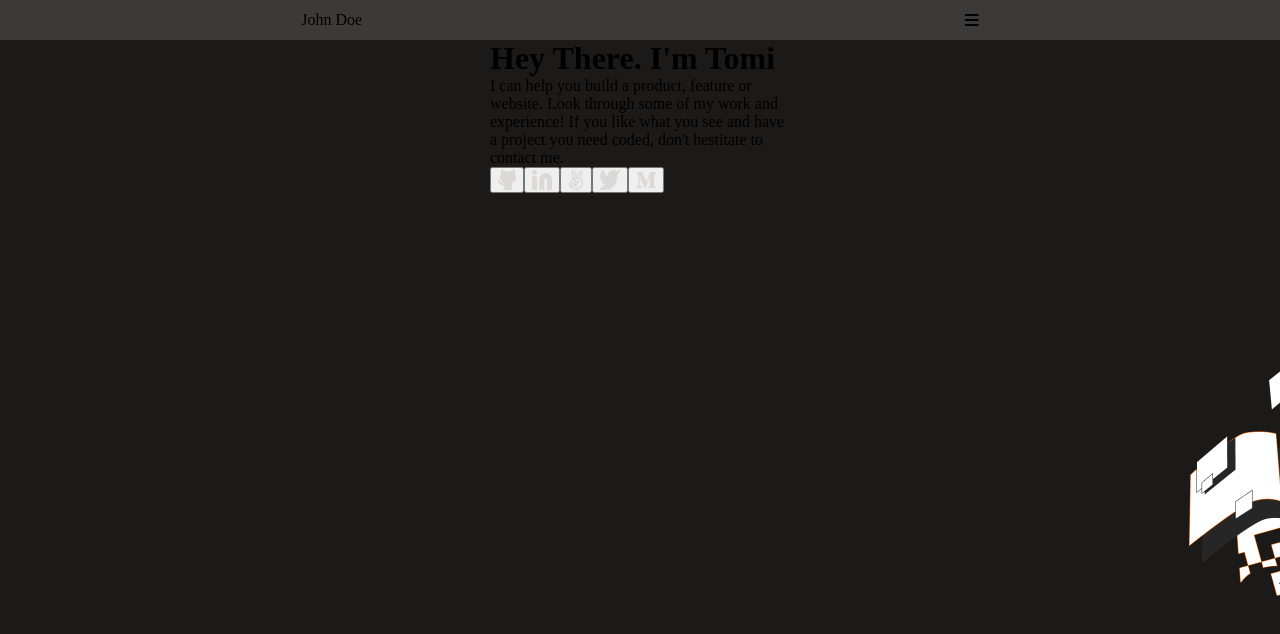
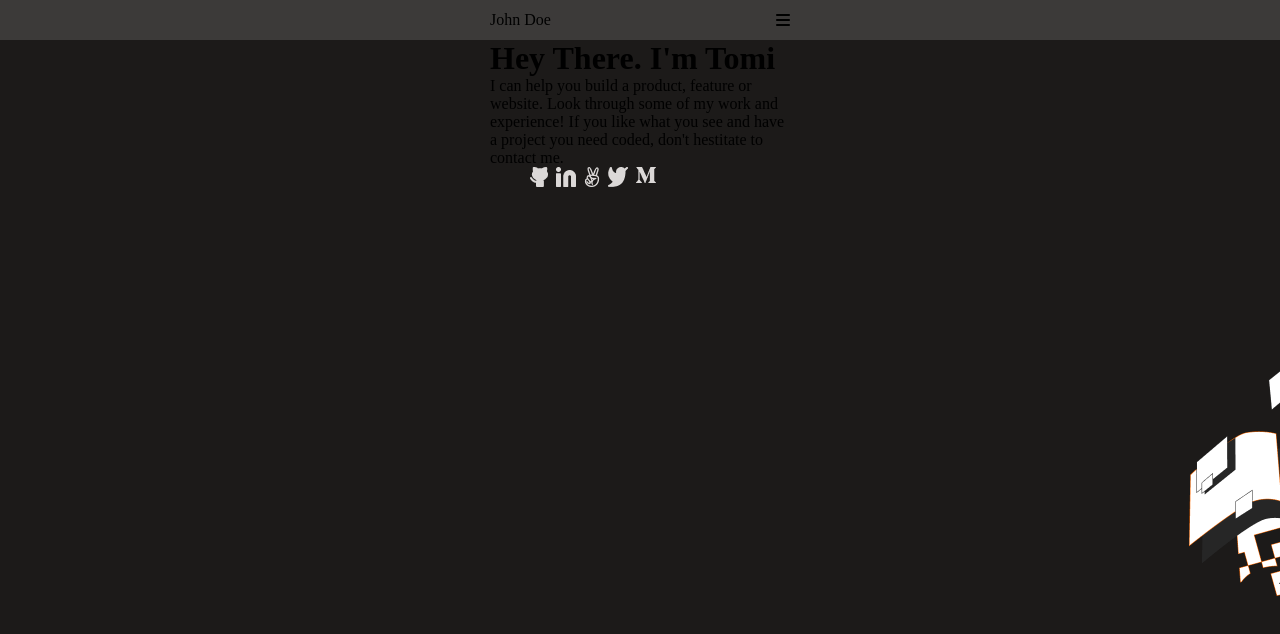
Before and after one commit to t-bello7/micro-portfolio, a website: page index.html in a window 1280 px wide. Drawn offline with Linux system fonts and the light colour scheme.

Commit message:
fix: change contact link button to list

```diff
--- a/css/reset.css
+++ b/css/reset.css
@@ -4,6 +4,8 @@
     box-sizing: border-box;
 }
 
+ul,
+ol,
 body,
 h1,
 h2,
--- a/css/style.css
+++ b/css/style.css
@@ -3,9 +3,20 @@
     justify-content: space-between;
     align-items: center;
 }
+
 .home{
     height: 100vh;
     background-image: url("../assets/img/header-mobile.png");
     background-repeat: no-repeat;
     background-position: right;
 }
+
+.contact-link {
+    gap: 0.5em;
+    justify-content: flex-start;
+}
+
+.btn-contact {
+    background: transparent;
+    border: none;
+}
--- a/index.html
+++ b/index.html
@@ -11,21 +11,23 @@
     <title>Micro-Portfolio</title>
 </head>
 <body>
-    <header class="container bg-gray header flex">
-        <span>John Doe</span>
-        <i class="fa-solid fa-bars"></i>
+    <header class="container bg-gray">
+        <div class="flex header">
+            <span class="">John Doe</span>
+            <i class="fa-solid fa-bars"></i>
+        </div>
     </header>
     <main class=" container home bg-dark">
         <h1>Hey There. I'm Tomi</h1>
         <!-- <span>I'm a Software Developer</span> -->
         <p>I can help you build a product, feature or website. Look through some of my work and experience! If you like what you see and have a project you need coded, don't hestitate to contact me.</p>
-        <div class="flex">
-            <button class="btn-contact"> <img src="assets/img/github.png" alt=""></button>
-            <button class="btn-contact"> <img src="assets/img/linkedin.png" alt=""></button>
-            <button class="btn-contact"> <img src="assets/img/thumbs.png" alt=""></button>
-            <button class="btn-contact"> <img src="assets/img/twitter.png" alt=""></button>
-            <button class="btn-contact"> <img src="assets/img/medium.png" alt=""></button>
-        </div>
+        <ul class="flex contact-link ">
+           <li> <a href="https://github.com/t-bello7" class="btn-contact"><img src="assets/img/github.png" alt=""> </a>  </li>
+           <li> <a href="#"  class="btn-contact"> <img src="assets/img/linkedin.png" alt=""></a> </li>
+           <li> <a href="#"  class="btn-contact"> <img src="assets/img/thumbs.png" alt=""></a> </li>
+           <li> <a href="#"  class="btn-contact"> <img src="assets/img/twitter.png" alt=""></a> </li>
+           <li> <a href="#"  class="btn-contact"> <img src="assets/img/medium.png" alt=""></a> </li>
+        </ul>
     </main>
 </body>
 </html>
```
Lines whose indentation alone changed are shown as unchanged.
